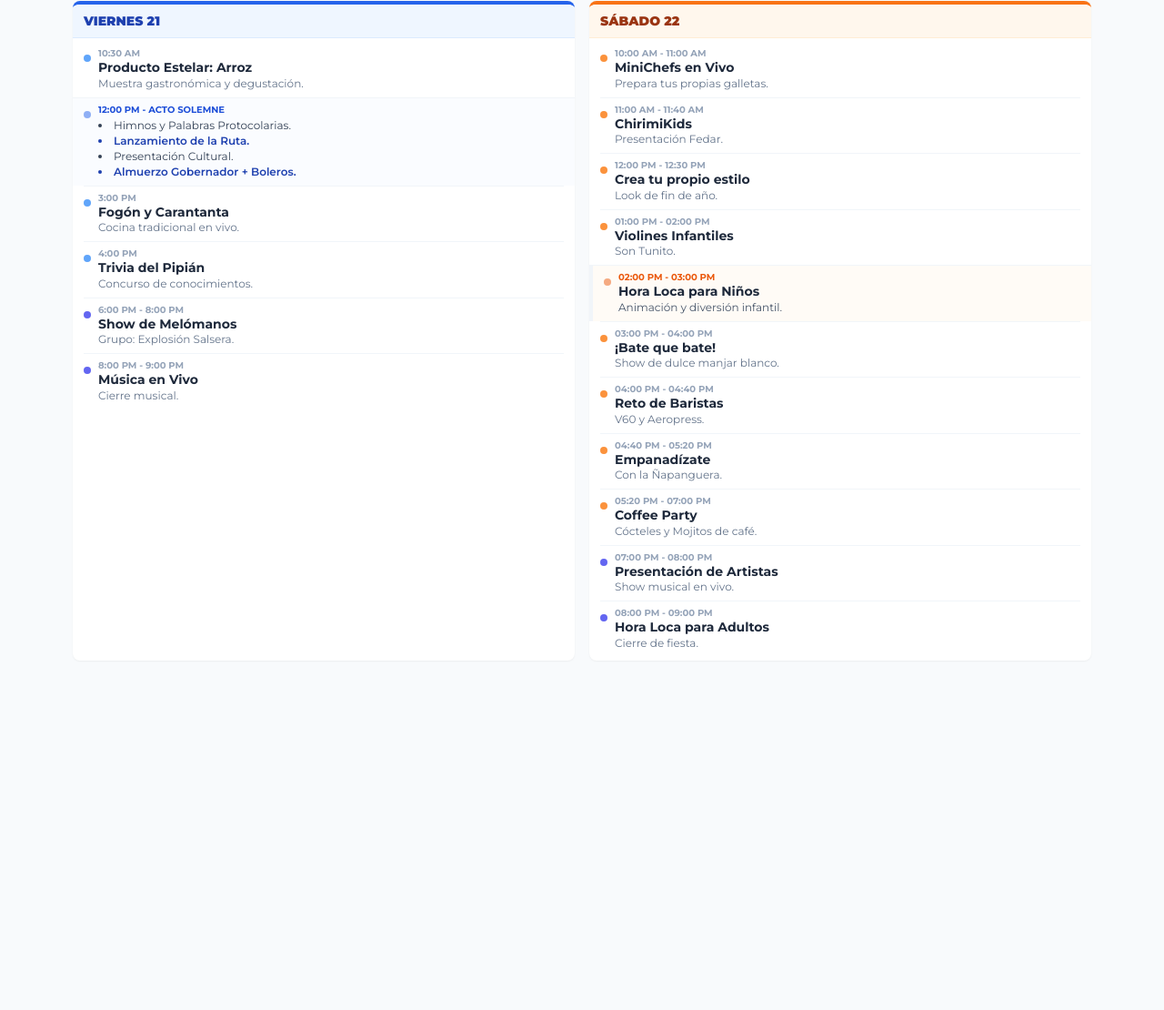
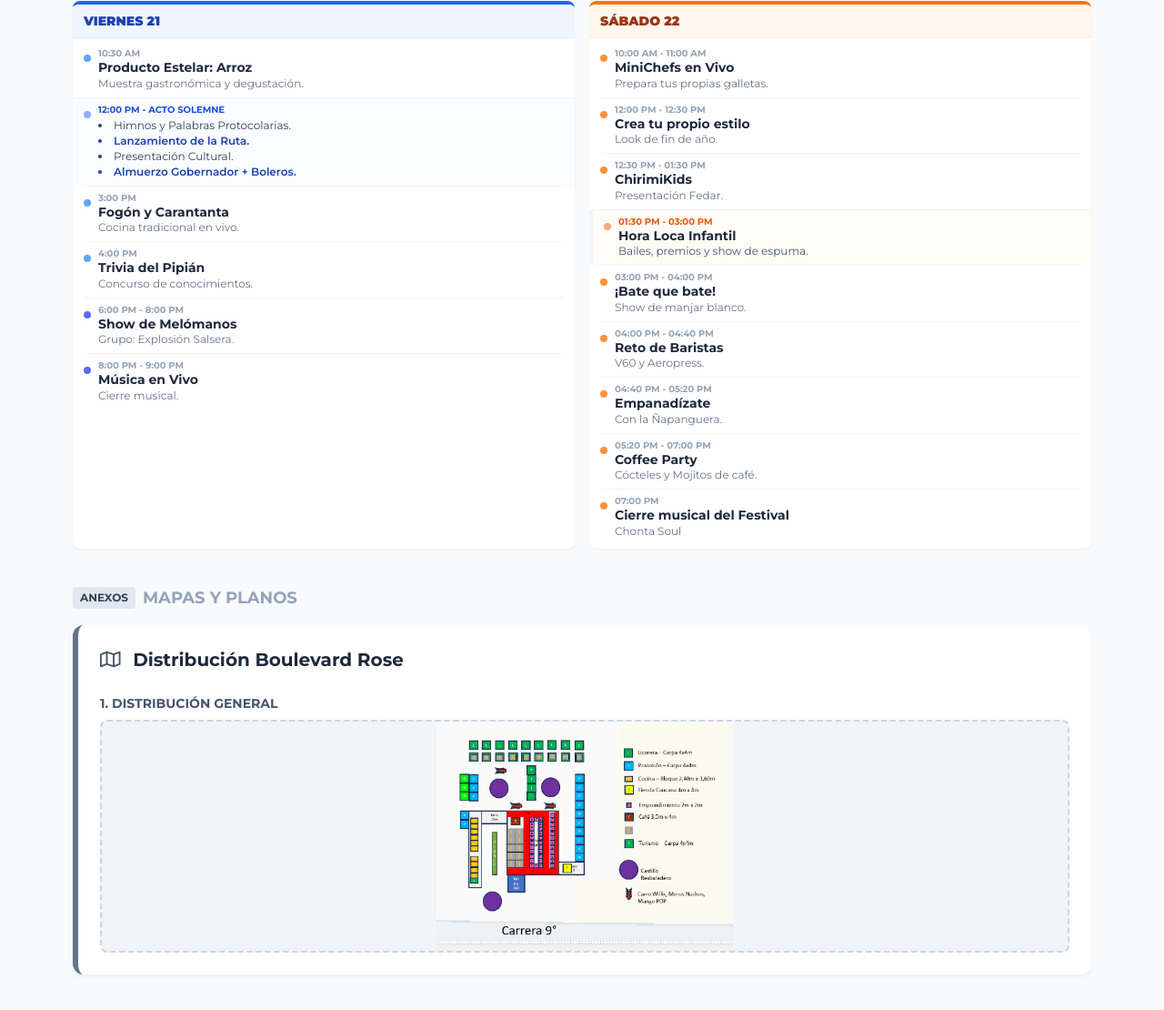
Before and after one commit to sdec-cauca/fest2025, a plain HTML site: page protocolo.html in a window 1280 px wide. Shown: the part 2240-3350 px from the top of the page at 91% size. Before the commit the page ends 3094 px from the top, so only its background shows below. Drawn offline with nearby package versions, Linux system fonts and the light colour scheme.

Commit message:
Update protocolo.html

```diff
--- a/protocolo.html
+++ b/protocolo.html
@@ -568,13 +568,16 @@
         </div>
 
         <section class="grid grid-cols-1 lg:grid-cols-2 gap-4">
-    <!-- VIERNES (Sin cambios) -->
+            <!-- VIERNES -->
             <div class="bg-white dark:bg-slate-800 rounded-lg shadow-sm overflow-hidden border-t-4 border-blue-600 print:shadow-none print:border">
                 <div class="bg-blue-50 dark:bg-slate-700 px-3 py-2 border-b border-blue-100 dark:border-slate-600 flex justify-between items-center print:bg-blue-50 print:border-blue-100">
                     <h3 class="text-sm font-extrabold text-blue-800 dark:text-blue-300 print:text-blue-800">VIERNES 21</h3>
                 </div>
 
+                <!-- Contenedor con divisiones horizontales -->
                 <div class="p-3 divide-y divide-slate-100 dark:divide-slate-700">
+
+                    <!-- Item -->
                     <div class="py-2 first:pt-0">
                         <div class="flex items-start gap-2">
                             <div class="mt-1.5 w-2 h-2 rounded-full bg-blue-400 shrink-0"></div>
@@ -586,6 +589,7 @@
                         </div>
                     </div>
 
+                    <!-- Acto Solemne (Destacado Compacto) -->
                     <div class="py-2 bg-blue-50/30 dark:bg-blue-900/10 -mx-3 px-3">
                         <div class="flex items-start gap-2">
                             <div class="mt-1.5 w-2 h-2 rounded-full bg-blue-600 shrink-0 animate-pulse"></div>
@@ -601,6 +605,7 @@
                         </div>
                     </div>
 
+                    <!-- Tarde -->
                     <div class="py-2">
                         <div class="flex items-start gap-2">
                             <div class="mt-1.5 w-2 h-2 rounded-full bg-blue-400 shrink-0"></div>
@@ -623,6 +628,7 @@
                         </div>
                     </div>
 
+                    <!-- Noche -->
                     <div class="py-2">
                         <div class="flex items-start gap-2">
                             <div class="mt-1.5 w-2 h-2 rounded-full bg-indigo-500 shrink-0"></div>
@@ -647,7 +653,7 @@
                 </div>
             </div>
 
-    <!-- SABADO (ACTUALIZADO) -->
+            <!-- SABADO -->
             <div class="bg-white dark:bg-slate-800 rounded-lg shadow-sm overflow-hidden border-t-4 border-orange-500 print:shadow-none print:border">
                 <div class="bg-orange-50 dark:bg-slate-700 px-3 py-2 border-b border-orange-100 dark:border-slate-600 flex justify-between items-center print:bg-orange-50 print:border-orange-100">
                     <h3 class="text-sm font-extrabold text-orange-800 dark:text-orange-300 print:text-orange-800">SÁBADO 22</h3>
@@ -670,17 +676,6 @@
                         <div class="flex items-start gap-2">
                             <div class="mt-1.5 w-2 h-2 rounded-full bg-orange-400 shrink-0"></div>
                             <div>
-                        <div class="text-[10px] font-bold text-slate-400 uppercase leading-none mb-0.5">11:00 AM - 11:40 AM</div>
-                        <h4 class="text-sm font-bold text-slate-800 dark:text-white leading-tight">ChirimiKids</h4>
-                        <p class="text-xs text-slate-500 dark:text-slate-400 leading-tight">Presentación Fedar.</p>
-                    </div>
-                </div>
-            </div>
-
-            <div class="py-2">
-                <div class="flex items-start gap-2">
-                    <div class="mt-1.5 w-2 h-2 rounded-full bg-orange-400 shrink-0"></div>
-                    <div>
                                 <div class="text-[10px] font-bold text-slate-400 uppercase leading-none mb-0.5">12:00 PM - 12:30 PM</div>
                                 <h4 class="text-sm font-bold text-slate-800 dark:text-white leading-tight">Crea tu propio estilo</h4>
                                 <p class="text-xs text-slate-500 dark:text-slate-400 leading-tight">Look de fin de año.</p>
@@ -692,21 +687,21 @@
                         <div class="flex items-start gap-2">
                             <div class="mt-1.5 w-2 h-2 rounded-full bg-orange-400 shrink-0"></div>
                             <div>
-                        <div class="text-[10px] font-bold text-slate-400 uppercase leading-none mb-0.5">01:00 PM - 02:00 PM</div>
-                        <h4 class="text-sm font-bold text-slate-800 dark:text-white leading-tight">Violines Infantiles</h4>
-                        <p class="text-xs text-slate-500 dark:text-slate-400 leading-tight">Son Tunito.</p>
+                                <div class="text-[10px] font-bold text-slate-400 uppercase leading-none mb-0.5">12:30 PM - 01:30 PM</div>
+                                <h4 class="text-sm font-bold text-slate-800 dark:text-white leading-tight">ChirimiKids</h4>
+                                <p class="text-xs text-slate-500 dark:text-slate-400 leading-tight">Presentación Fedar.</p>
                             </div>
                         </div>
                     </div>
 
-            <!-- HORA LOCA NIÑOS (Destacada) -->
+                    <!-- HORA LOCA (Mergeada y destacada) -->
                     <div class="py-2 bg-orange-50/50 dark:bg-orange-900/10 -mx-3 px-3 border-l-4 border-orange-300">
                         <div class="flex items-start gap-2">
                             <div class="mt-1.5 w-2 h-2 rounded-full bg-orange-600 shrink-0 animate-pulse"></div>
                             <div>
-                        <div class="text-[10px] font-bold text-orange-600 dark:text-orange-400 uppercase leading-none mb-0.5">02:00 PM - 03:00 PM</div>
-                        <h4 class="text-sm font-bold text-slate-800 dark:text-white leading-tight">Hora Loca para Niños</h4>
-                        <p class="text-xs text-slate-600 dark:text-slate-300 leading-tight">Animación y diversión infantil.</p>
+                                <div class="text-[10px] font-bold text-orange-600 dark:text-orange-400 uppercase leading-none mb-0.5">01:30 PM - 03:00 PM</div>
+                                <h4 class="text-sm font-bold text-slate-800 dark:text-white leading-tight">Hora Loca Infantil</h4>
+                                <p class="text-xs text-slate-600 dark:text-slate-300 leading-tight">Bailes, premios y show de espuma.</p>
                             </div>
                         </div>
                     </div>
@@ -717,7 +712,7 @@
                             <div>
                                 <div class="text-[10px] font-bold text-slate-400 uppercase leading-none mb-0.5">03:00 PM - 04:00 PM</div>
                                 <h4 class="text-sm font-bold text-slate-800 dark:text-white leading-tight">¡Bate que bate!</h4>
-                        <p class="text-xs text-slate-500 dark:text-slate-400 leading-tight">Show de dulce manjar blanco.</p>
+                                <p class="text-xs text-slate-500 dark:text-slate-400 leading-tight">Show de manjar blanco.</p>
                             </div>
                         </div>
                     </div>
@@ -755,30 +750,35 @@
                         </div>
                     </div>
 
-            <div class="py-2">
+                    <div class="py-2 last:pb-0">
                         <div class="flex items-start gap-2">
-                    <!-- Color diferente para noche -->
-                    <div class="mt-1.5 w-2 h-2 rounded-full bg-indigo-500 shrink-0"></div>
+                            <div class="mt-1.5 w-2 h-2 rounded-full bg-orange-400 shrink-0"></div>
                             <div>
-                        <div class="text-[10px] font-bold text-slate-400 uppercase leading-none mb-0.5">07:00 PM - 08:00 PM</div>
-                        <h4 class="text-sm font-bold text-slate-800 dark:text-white leading-tight">Presentación de Artistas</h4>
-                        <p class="text-xs text-slate-500 dark:text-slate-400 leading-tight">Show musical en vivo.</p>
+                                <div class="text-[10px] font-bold text-slate-400 uppercase leading-none mb-0.5">07:00 PM</div>
+                                <h4 class="text-sm font-bold text-slate-800 dark:text-white leading-tight">Cierre musical del Festival</h4>
+                                <p class="text-xs text-slate-500 dark:text-slate-400 leading-tight">Chonta Soul</p>
                             </div>
                         </div>
                     </div>
-
-            <div class="py-2 last:pb-0">
-                <div class="flex items-start gap-2">
-                    <!-- Color diferente para noche -->
-                    <div class="mt-1.5 w-2 h-2 rounded-full bg-indigo-500 shrink-0"></div>
-                    <div>
-                        <div class="text-[10px] font-bold text-slate-400 uppercase leading-none mb-0.5">08:00 PM - 09:00 PM</div>
-                        <h4 class="text-sm font-bold text-slate-800 dark:text-white leading-tight">Hora Loca para Adultos</h4>
-                        <p class="text-xs text-slate-500 dark:text-slate-400 leading-tight">Cierre de fiesta.</p>
                 </div>
             </div>
+        </section>
+
+        <!-- Anexos -->
+        <div class="mb-4 mt-10 flex items-center gap-2">
+            <span class="bg-slate-200 dark:bg-slate-700 text-slate-700 dark:text-slate-300 text-xs font-bold px-2 py-1 rounded uppercase print:bg-slate-200 print:text-black">Anexos</span>
+            <h2 class="text-lg font-bold text-slate-400 dark:text-slate-500 uppercase">Mapas y Planos</h2>
         </div>
 
+        <section class="card-section border-planos bg-white dark:bg-slate-800 p-6">
+            <h3 class="text-xl font-bold text-slate-800 dark:text-white mb-6"><i class="fa-regular fa-map text-slate-600 dark:text-slate-400 mr-2"></i> Distribución Boulevard Rose</h3>
+
+            <div class="space-y-8">
+                <div>
+                    <h4 class="font-bold text-slate-600 dark:text-slate-300 mb-2 text-sm uppercase print:text-black">1. Distribución General</h4>
+                    <div onclick="openModal('./PLANO.png')" class="w-full h-64 bg-slate-100 dark:bg-slate-700 border-2 border-dashed border-slate-300 dark:border-slate-600 rounded-lg flex flex-col items-center justify-center relative overflow-hidden group cursor-pointer zoom-trigger">
+                        <img src="./PLANO.png" class="w-full h-full object-contain absolute z-0" alt="Plano General">
+                    </div>
                 </div>
             </div>
         </section>
```
Lines whose indentation alone changed are shown as unchanged.
